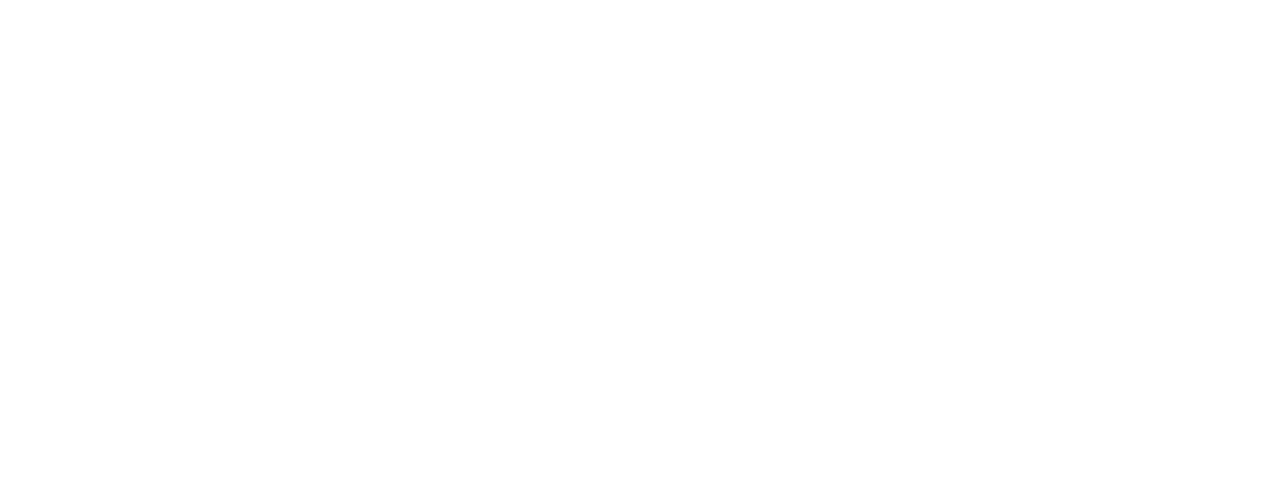
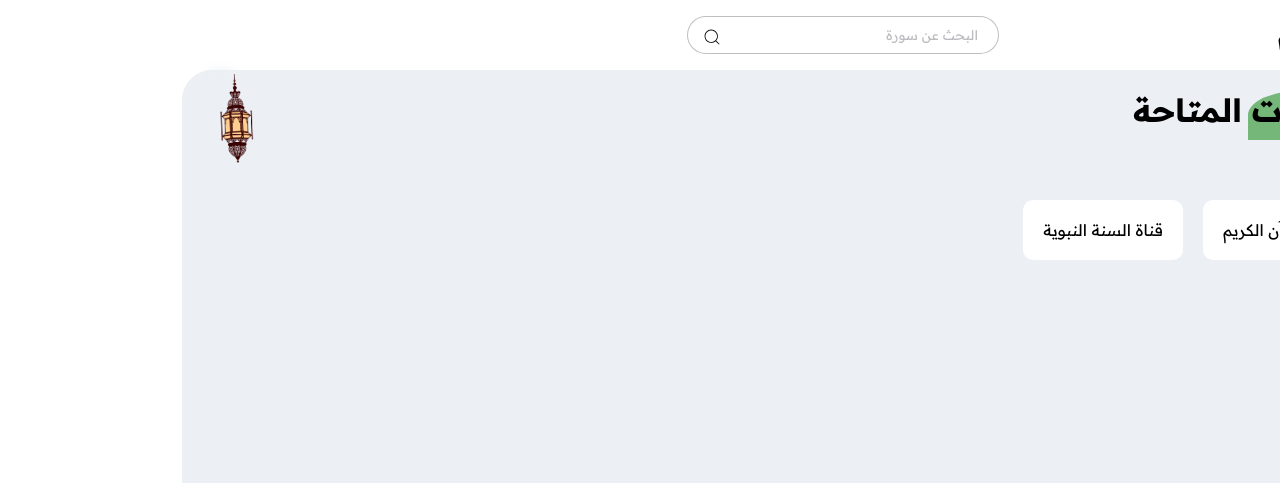
Before and after one commit to eng-ahmedhatem/quran-webSite, a React (Vite) app: page /tv in a window 1280 px wide. Before the commit this address had no page. Shown: the top 483 px of the page. Built offline with nearby package versions, Linux system fonts and the light colour scheme.

Commit message:
add new section tv

```diff
--- a/index.html
+++ b/index.html
@@ -5,7 +5,6 @@
   <meta charset="UTF-8" />
   <link rel="icon" type="image/svg+xml" href="/vite.svg" />
   <link rel="web site icon" href="img/logo.png">
-
   <meta name="viewport" content="width=device-width, initial-scale=1.0" />
   <title>القران الكريم</title>
 </head>
--- a/package.json
+++ b/package.json
@@ -14,8 +14,6 @@
     "axios": "^1.7.7",
     "bootstrap": "^5.3.3",
     "gsap": "^3.12.5",
-    "react": "^18.3.1",
-    "react-dom": "^18.3.1",
     "react-icons": "^5.3.0",
     "react-modern-audio-player": "^1.4.0-rc.2",
     "react-multi-carousel": "^2.8.5",
--- a/src/App.jsx
+++ b/src/App.jsx
@@ -8,7 +8,7 @@
 import UseAnimations from "react-useanimations";
 import arrowUp from 'react-useanimations/lib/arrowUp';
 import { Home, ListenLayout  , Audio} from "./pages/Index";
-
+import Tv from "./pages/Tv/Tv";
 import { BrowserRouter, createBrowserRouter, createRoutesFromElements, Outlet, Route, RouterProvider, Routes } from 'react-router-dom';
 import Radio from "./pages/Radio/Radio";
 export const MyContext = createContext(null)
@@ -86,6 +86,7 @@
         <Route path='audio' element={<Audio/>} />
         </Route>
         <Route path='radio' element={<Radio/>} />
+        <Route path='tv' element={<Tv/>} />
       </Route>
     </Routes>
     </BrowserRouter>
--- a/src/Component/Audio_track/Audio_track.jsx
+++ b/src/Component/Audio_track/Audio_track.jsx
@@ -6,11 +6,13 @@
   audioUi = {
     all: "all",
               progress: false,
-              trackInfo: false,
+              trackInfo: true,
               playList: false,
               prevNnext: false,
               repeatType:false,
-              trackTime:false
+              trackTime:false,
+
+              artwork:true
   }
 }else {
     audioUi = {
--- a/src/Component/Header/Header.css
+++ b/src/Component/Header/Header.css
@@ -21,7 +21,7 @@
     content: "";
     position: absolute;
     top: 100%;
-    left: 4%;
+    left: 2.9%;
     width: 25px;
     filter: blur(5px);
     height: 10px;
--- a/src/Component/Nav/Nav.jsx
+++ b/src/Component/Nav/Nav.jsx
@@ -6,6 +6,7 @@
 import { FaHeadphones } from "react-icons/fa";
 import { FaBookReader } from "react-icons/fa";
 import { FaRadio } from "react-icons/fa6";
+import { ImTv } from "react-icons/im";
 
 export default function Nav() {
   const [them, setThem] = useContext(MyContext);
@@ -40,6 +41,11 @@
             <FaRadio />{" "}
           </i>
         </NavLink>
+        <NavLink to={"tv"}>
+          <i>
+            <ImTv />{" "}
+          </i>
+        </NavLink>
       </div>
       <div className="mode">
         <img
--- a/src/main.css
+++ b/src/main.css
@@ -34,6 +34,7 @@
 body {
   background-color: var(--main-bg);
   scroll-behavior: smooth;
+  user-select: none;
 }
 body.dark {
   --main-bg: #1e1e1e;
@@ -208,6 +209,7 @@
 /* loader_section  */
 .loading_section {
   /* display: none !important; */
+  transform-origin: center bottom;
   right: 0;
   top: 0;
   position: absolute;
@@ -218,9 +220,10 @@
   align-items: center;
   z-index: 10;
   backdrop-filter: blur(10px);
-  transition: 0.5s;
+  transition: transform 0.5s;
 }
 .loading_section.end {
+  opacity: 0;
   transform: scale(0) !important;
 }
 .loader_section {
--- a/src/pages/Home/Home.jsx
+++ b/src/pages/Home/Home.jsx
@@ -34,7 +34,7 @@
         <div  data-state="new" className="card radio-homePage" onClick={()=> Handel_transform("radio")}>
             <h2>الراديو</h2>
         </div>
-        <div  data-state="soon" className="card tv">
+        <div  data-state="new" className="card tv" onClick={()=> Handel_transform("tv")}>
             <h2>تلفزيون مباشر</h2>
         </div>
         <div data-state="soon" className="card salah-time">
--- a/src/pages/Radio/Radio.jsx
+++ b/src/pages/Radio/Radio.jsx
@@ -1,17 +1,17 @@
-import React, { useEffect, useState } from "react";
+import React, { useEffect, useRef, useState } from "react";
 import Section_header from "../../Component/Section_header/Section_header";
 import axios from "axios";
 import "./radio.css";
 import Audio_track from "../../Component/Audio_track/Audio_track";
 export default function Radio() {
   const [data, setData] = useState([]);
-  const [serverAudio, setServerAudio] = useState(null);
+  const [isLoading, setIsLoading] = useState(true);
+  const audio_ui = useRef(null)
   useEffect(() => {
     async function getData() {
       axios
         .get("https://data-rosy.vercel.app/radio.json")
         .then((res) => {
-          setData((prev) => (prev = res.data.radios));
           const moreData = [
             {
               id: "25",
@@ -43,51 +43,53 @@
               recent_date: "2023-12-02 14:42:00",
             },
             {
-              id: 18,
+              id: 180,
               name: "إذاعة سعود الشريم",
               url: "https://backup.qurango.net/radio/saud_alshuraim",
-              recent_date: "2020-04-25 16:04:04"
+              recent_date: "2020-04-25 16:04:04",
             },
             {
               id: 115,
               name: "إذاعة-سورة البقرة  لعدد من القراء",
               url: "https://backup.qurango.net/radio/albaqarah",
-              recent_date: "2020-04-25 16:04:05"
+              recent_date: "2020-04-25 16:04:05",
             },
             {
               id: 113,
               name: "إذاعة الفتاوى العامة",
               url: "https://backup.qurango.net/radio/fatwa",
-              recent_date: "2020-06-26 20:39:55"
+              recent_date: "2020-06-26 20:39:55",
             },
             {
               id: 109061,
               name: "فضل شهر رمضان",
               url: "https://backup.qurango.net/radio/ramadan",
-              recent_date: "2024-04-12 23:33:01"
+              recent_date: "2024-04-12 23:33:01",
             },
             {
               id: 10907,
               name: "أذكار المساء",
               url: "https://backup.qurango.net/radio/athkar_masa",
-              recent_date: "2021-08-27 06:49:07"
+              recent_date: "2021-08-27 06:49:07",
             },
             {
               id: 10902,
               name: "آيات السكينة",
               url: "https://backup.qurango.net/radio/sakeenah",
-              recent_date: "2020-07-17 08:39:15"
+              recent_date: "2020-07-17 08:39:15",
             },
             {
               id: 10903,
               name: "---إذاعة صور من حياة الصحابة والتابعين رضوان الله عليهم---",
               url: "https://backup.qurango.net/radio/sahabah",
-              recent_date: "2020-07-17 08:40:45"
+              recent_date: "2020-07-17 08:40:45",
             },
           ];
-          setData((prev) => (prev = [...prev, ...moreData]));
-
-          sessionStorage.setItem("radio", JSON.stringify(res.data.radios));
+          setData((prev) => (prev = [...res.data.radios, ...moreData]));
+          sessionStorage.setItem(
+            "radio",
+            JSON.stringify([...res.data.radios, ...moreData])
+          );
         })
         .catch((error) => console.log(error));
     }
@@ -97,26 +99,34 @@
       getData();
     }
   }, []);
+  const [playList, setPlayList] = useState();
   function handelClick(ele) {
-    setServerAudio(ele.url);
+    audio_ui.current.style.cssText = "  transform: translate(-50%,0);"
+    setIsLoading(true);
+    setPlayList([
+      {
+        name: ele.name,
+        writer: "text",
+        img: "text",
+        src: ele.url,
+        id: 1,
+      },
+    ]);
+    setTimeout(() => {
+      setIsLoading(false);
+    }, 500);
   }
-
-  const playList = [
-    {
-      name: "name",
-      writer: "writer",
-      img: "image.jpg",
-      src: serverAudio,
-      id: 1,
-    },
-  ];
-  console.log(data);
   return (
     <div className="radio">
       <Section_header title={"المحطاط المتاحة"} />
       <div className="content-audio">
-        <div className="audio-ui">
-          {serverAudio && (
+        <div className="audio-ui" ref={audio_ui}>
+          <div
+            className={isLoading ? "loading_section" : "loading_section end"}
+          >
+            <span className="loader_section"></span>
+          </div>
+          {!isLoading && (
             <Audio_track thePlayList={playList} from_radio={true} />
           )}
         </div>
--- /dev/null
+++ b/src/pages/Tv/Tv.jsx
@@ -0,0 +1,57 @@
+import React, { useState } from "react";
+// import "node_modules/video-react/dist/video-react.css"; // import css
+import Section_header from "../../Component/Section_header/Section_header";
+import "./tv.css";
+export default function Tv() {
+  const [server,setServer] = useState("")
+  const [isLoading,setIsLoading] = useState(true)
+  const data = [
+    {
+      id: "1",
+      name: "قناة القرآن الكريم",
+      url: "https://www.youtube.com/embed/wkmIFbf_R_s"
+    },
+    {
+      id: "2",
+      name: "قناة السنة النبوية",
+      url: "https://www.youtube.com/embed/Kt7hKHlArl8"
+    },
+  ];
+  function handelClick(card,e) {
+    e.currentTarget.parentElement.style.cssText = "justify-content: center;"
+    document.querySelectorAll('.tv .tv-content .cards .card').forEach(ele=> ele.classList.remove("active"))
+    e.currentTarget.classList.add("active")
+    setIsLoading(true)
+    setServer(card.url)
+    setTimeout(() => {
+      setIsLoading(false)
+    }, 500);
+  }
+  return (
+    <div className="tv">
+      <Section_header title={"القنوات المتاحة"} />
+      <div className="tv-content">
+        <div className="video">
+        {server && <div
+            className={isLoading ? "loading_section" : "loading_section end"}
+          >
+            <span className="loader_section"></span>
+          </div>
+        }
+        {server &&
+          <iframe src={server} title="🔴 بث مباشر قناة السنة النبوية " frameBorder="0" allow="accelerometer; autoplay; clipboard-write; encrypted-media; gyroscope; picture-in-picture; web-share"  allowfullscreen></iframe>
+
+          }
+        </div>
+        <div className="cards">
+          {data.map((ele) => (
+            <div key={ele.id} onClick={(e) => handelClick(ele,e)} className="card">
+              <span>{ele.name}</span>
+            </div>
+          ))}
+
+        </div>
+      </div>
+    </div>
+  );
+}
--- /dev/null
+++ b/src/pages/Tv/tv.css
@@ -0,0 +1,67 @@
+.tv .tv-content{
+  display: flex;
+  flex-direction: column;
+
+}
+.tv .tv-content .cards{
+  display: flex;
+gap: 20px;
+flex-wrap: wrap;
+}
+.tv .tv-content .video .loading_section {
+  transform-origin: center center;
+width: 90%;
+
+}
+
+.tv .tv-content .video  {
+  position: relative;
+  overflow: hidden;
+  transition: .5s ;
+  display: flex;
+  justify-content: center;
+  align-items: center;
+  width: 100%;
+  margin-bottom: 20px;
+}
+.tv .tv-content .video iframe {
+  border-radius: 30px;
+  width: 80%;
+  height: 600px;
+}
+.tv .tv-content .cards .card{
+  background: var(--main-bg);
+  border-radius: 10px;
+  color: var(--main-text-color);
+  cursor: pointer;
+  padding: 20px;
+  transition: .3s;
+
+}
+.tv .tv-content .cards .card.active {
+  outline: 2px solid var(--green-text-color);
+}
+.tv .tv-content .cards .card:hover {
+  transform: scale(1.1);
+}
+@media (max-width:800px) {
+  .tv .tv-content .video iframe {
+    width: 100%;
+  }
+  .tv .tv-content .cards {
+    justify-content: center;
+    align-items: center;
+
+  }
+  .tv .tv-content .cards .card{
+    padding: 10px;
+  }
+  .tv .tv-content .cards .card span {
+    font-size: 14px;
+
+  }
+  .tv .tv-content .video .loading_section {
+  width: 100%;
+
+  }
+}
```
Also changed, not shown: src/pages/Radio/radio.css (+45 -32 lines), 1 other file (tests, documents, lock files or other folders).
